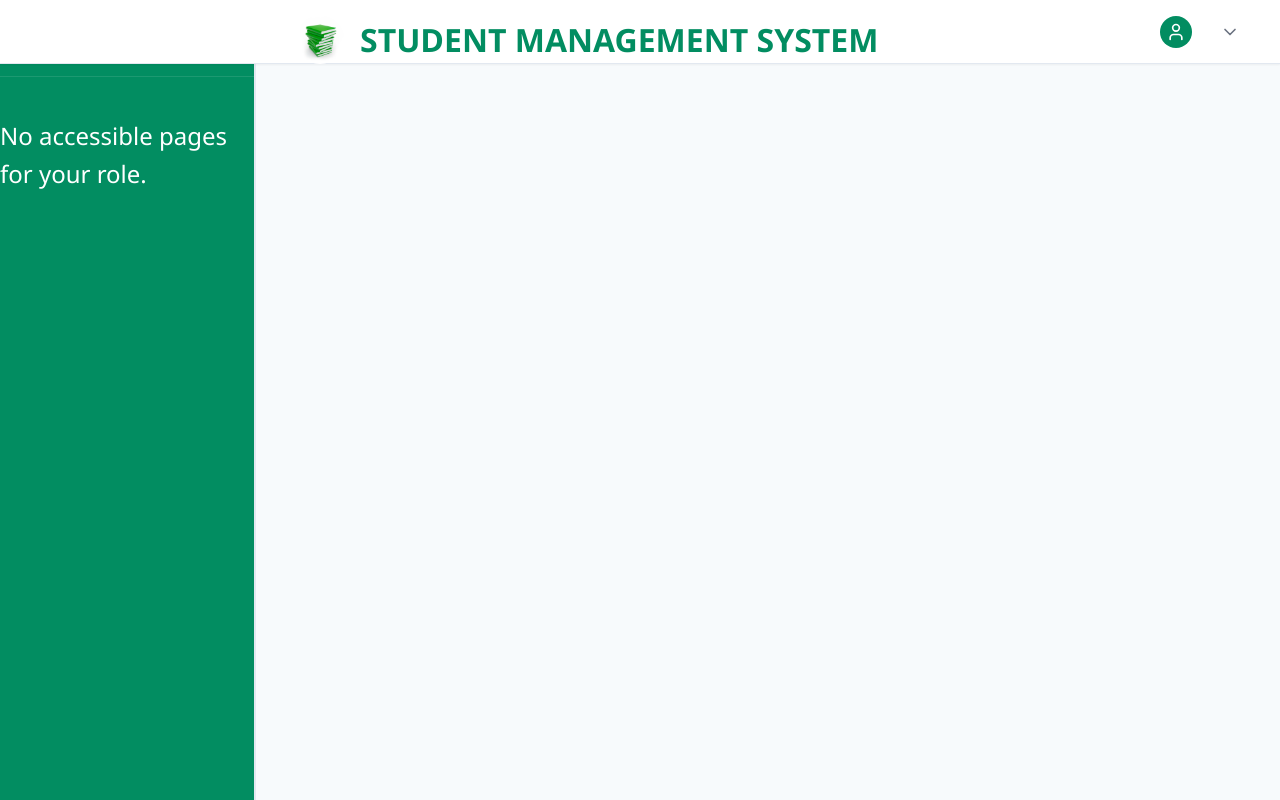
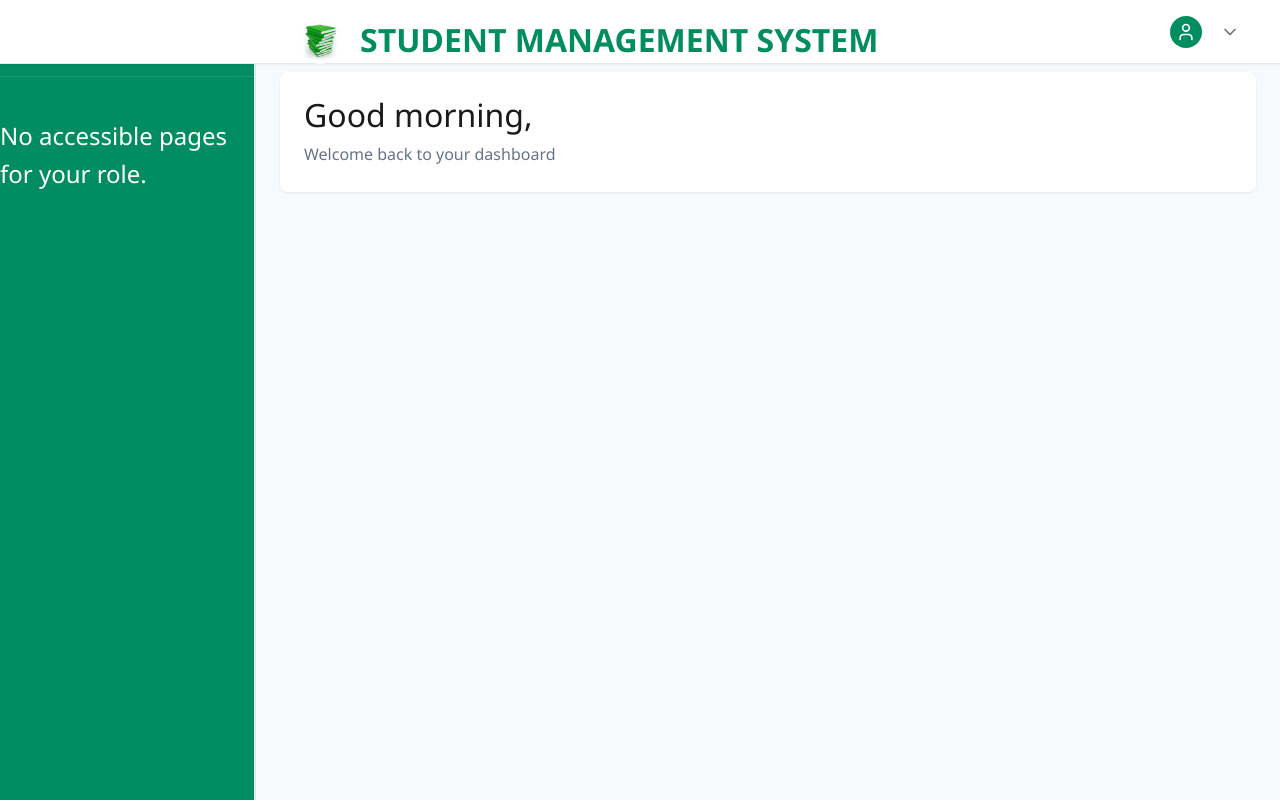
Before and after one commit to Eddiemoe1/student-management-system-frontend, a React (Vite) app: page / in a window 1280 px wide. Built offline with nearby package versions, Linux system fonts and the light colour scheme.

Commit message:
working connections from Posts request to backend

```diff
--- a/src/Components/Layout.css
+++ b/src/Components/Layout.css
@@ -420,3 +420,25 @@ margin-left: 0.5rem;
   width: 3rem;
   border-radius: 9999px;
 }
+.greeting-card {
+  background-color: white;
+  border-radius: 0.5rem;
+  padding: 1.5rem;
+  box-shadow: 0 1px 3px rgba(0,0,0,0.08);
+  margin-bottom: 1.5rem;
+  width: 100%;
+}
+
+.greeting-title {
+  font-size: 1.5rem;
+  font-weight: 600;
+  margin: 0;
+  color: #020202;
+
+}
+
+.greeting-subtext {
+  font-size: 0.95rem;
+  color: #090909;
+  margin-top: 0.25rem;
+}
--- a/src/Components/Layout.tsx
+++ b/src/Components/Layout.tsx
@@ -18,7 +18,6 @@ import {
   ChevronUp,
 } from 'lucide-react';
 import './layout.css';
-
 
 const getDashboardRoute = (role: string | undefined): string => {
   switch (role?.toLowerCase()) {
@@ -52,6 +51,18 @@ export const Layout: React.FC = () => {
   const [sidebarOpen, setSidebarOpen] = useState(false);
   const [profileDropdownOpen, setProfileDropdownOpen] = useState(false);
 
+  const getGreeting = () => {
+    const hour = new Date().getHours();
+    if (hour < 12) return 'Good morning';
+    if (hour < 17) return 'Good afternoon';
+    return 'Good evening';
+  };
+
+  const getUserName = () => {
+    if (!user) return '';
+    return user.firstName || user.email?.split('@')[0] || '';
+  };
+
   const handleLogout = () => {
     logout();
     navigate('/login');
@@ -65,8 +76,6 @@ export const Layout: React.FC = () => {
   const filteredNavigation = navigation.filter(item =>
     normalizedRole && item.roles.includes(normalizedRole)
   );
-
-  console.log("User info in Layout:", user);
 
   return (
     <div className="layout-container">
@@ -127,10 +136,11 @@ export const Layout: React.FC = () => {
                 <div className="user-avatar">
                   <User className="user-avatar-icon" />
                 </div>
-                <div className="user-info">
-                  <p className="user-name">{user?.firstName} {user?.lastName}</p>
-                </div>
-                {profileDropdownOpen ? <ChevronUp className="dropdown-chevron" /> : <ChevronDown className="dropdown-chevron" />}
+                {profileDropdownOpen ? (
+                  <ChevronUp className="dropdown-chevron" />
+                ) : (
+                  <ChevronDown className="dropdown-chevron" />
+                )}
               </div>
 
               {profileDropdownOpen && (
@@ -148,6 +158,16 @@ export const Layout: React.FC = () => {
 
         <main className="page-content">
           <div className="content-container">
+            {/* Greeting Card */}
+            <div className="greeting-card">
+              <h1 className="greeting-title">
+                {getGreeting()}, {getUserName()}
+              </h1>
+              <p className="greeting-subtext">
+                Welcome back to your {normalizedRole} dashboard
+              </p>
+            </div>
+
             <Outlet />
           </div>
         </main>
@@ -185,7 +205,6 @@ const SidebarContent: React.FC<SidebarContentProps> = ({ filteredNavigation, cur
                     <item.icon className="nav-icon" />
                     {item.name}
                   </button>
-
                 );
               }
               return (
--- a/src/Components/Login.css
+++ b/src/Components/Login.css
@@ -305,3 +305,19 @@
   width: 1rem;
   height: 1rem;
 }
+.layout-greeting {
+  margin-bottom: 1.5rem;
+}
+
+.layout-greeting h1 {
+  font-size: 1.5rem;
+  font-weight: 600;
+  color: #1f2937; /* gray-800 */
+  margin: 0;
+}
+
+.greeting-subtext {
+  color: #6b7280; /* gray-500 */
+  font-size: 0.95rem;
+  margin-top: 0.25rem;
+}
--- a/src/Components/Signup.tsx
+++ b/src/Components/Signup.tsx
@@ -82,7 +82,21 @@ const SignUp: React.FC = () => {
     setIsLoading(true);
 
     try {
-      const res = await axios.post("https://localhost:7000/api/v1/Auth/register", formData);
+      // Map frontend state to backend field names
+      const payload = {
+        firstName: formData.firstName,
+        LastName: formData.lastName,
+        email: formData.email,
+        password: formData.password,
+        confirmPassword: formData.confirmPassword,
+        ID: formData.studentId,
+        role: formData.role
+      };
+
+      const res = await axios.post(
+        "https://localhost:7000/api/v1/Auth/register",
+        payload
+      );
 
       setSuccessMessage(res.data.message || 'Registration successful.');
 
@@ -132,7 +146,6 @@ const SignUp: React.FC = () => {
             />
             {errors.firstName && <span className="error-message">{errors.firstName}</span>}
           </div>
-
 
           <div className="form-group">
             <label htmlFor="lastName">Last Name</label>
--- a/src/Contexts/AuthContext.tsx
+++ b/src/Contexts/AuthContext.tsx
@@ -50,11 +50,13 @@ export const AuthProvider: React.FC<AuthProviderProps> = ({ children }) => {
       body: JSON.stringify({ email, password }),
     });
 
+    if (!response.ok) {
+      // Try to read the error message as text (not JSON)
+      const errorText = await response.text();
+      throw new Error(errorText || 'Login failed');
+    }
+
     const data = await response.json();
-
-      if (!response.ok) {
-        throw new Error(data?.message || 'Login failed');
-      }
 
     if (!data.token || !data.user) {
       throw new Error('Missing token or user in response');
@@ -80,6 +82,7 @@ export const AuthProvider: React.FC<AuthProviderProps> = ({ children }) => {
   }
 };
 
+
   const logout = () => {
     setUser(null);
     setToken(null);
--- a/src/Pages/dashboards/admin.tsx
+++ b/src/Pages/dashboards/admin.tsx
@@ -34,34 +34,19 @@ const AdminDashboard: React.FC = () => {
   const { user } = useAuth();
   const averageMark = mockStats.recentMarks.reduce((sum, mark) => sum + mark.marks, 0) / mockStats.recentMarks.length;
 
-  const getGreeting = () => {
-    const hour = new Date().getHours();
-    if (hour < 12) return 'Good morning';
-    if (hour < 17) return 'Good afternoon';
-    return 'Good evening';
-  };
-
-  const getAdminName = () => {
-    if (!user) return 'Admin';
-    return user.firstName || user.email.split('@')[0] || 'Admin';
-  };
 
   return (
     <div className="dashboard-space">
-      <div className="dashboard-greeting">
-        <h1>{getGreeting()}, {getAdminName()}</h1>
-        <p className="greeting-subtext">Here's what's happening with your institution today</p>
-      </div>
 
       <div className="stats-grid">
         <StatCard title="Total Students" value={mockStats.totalStudents} icon={Users} color="bg-blue" subtitle={`${mockStats.activeStudents} active`} />
         <StatCard title="Total Staff" value={mockStats.totalStaff} icon={UserCheck} color="bg-orange" />
         <StatCard title="Subjects" value={mockStats.totalSubjects} icon={BookMarked} color="bg-purple" />
         <StatCard title="Lectures" value={mockStats.totalLectures} icon={Calendar} color="bg-green" subtitle={`${mockStats.upcomingLectures} upcoming`} />
-        <StatCard title="Average Marks" value={averageMark.toFixed(1)} icon={TrendingUp} color="bg-blue" subtitle="Average of recent marks" />
+        {/* <StatCard title="Average Marks" value={averageMark.toFixed(1)} icon={TrendingUp} color="bg-blue" subtitle="Average of recent marks" /> */}
         <StatCard title="Active Students" value={mockStats.activeStudents} icon={Users} color="bg-orange" />
         <StatCard title="Active lecturers" value={mockStats.activeStudents} icon={Users} color="bg-purple" />
-        <StatCard title="Marks uploaded" value={mockStats.activeStudents} icon={Users} color="bg-green" />
+        {/* <StatCard title="Marks uploaded" value={mockStats.activeStudents} icon={Users} color="bg-green" /> */}
 
       </div>
 
```
Lines whose indentation alone changed are shown as unchanged.
